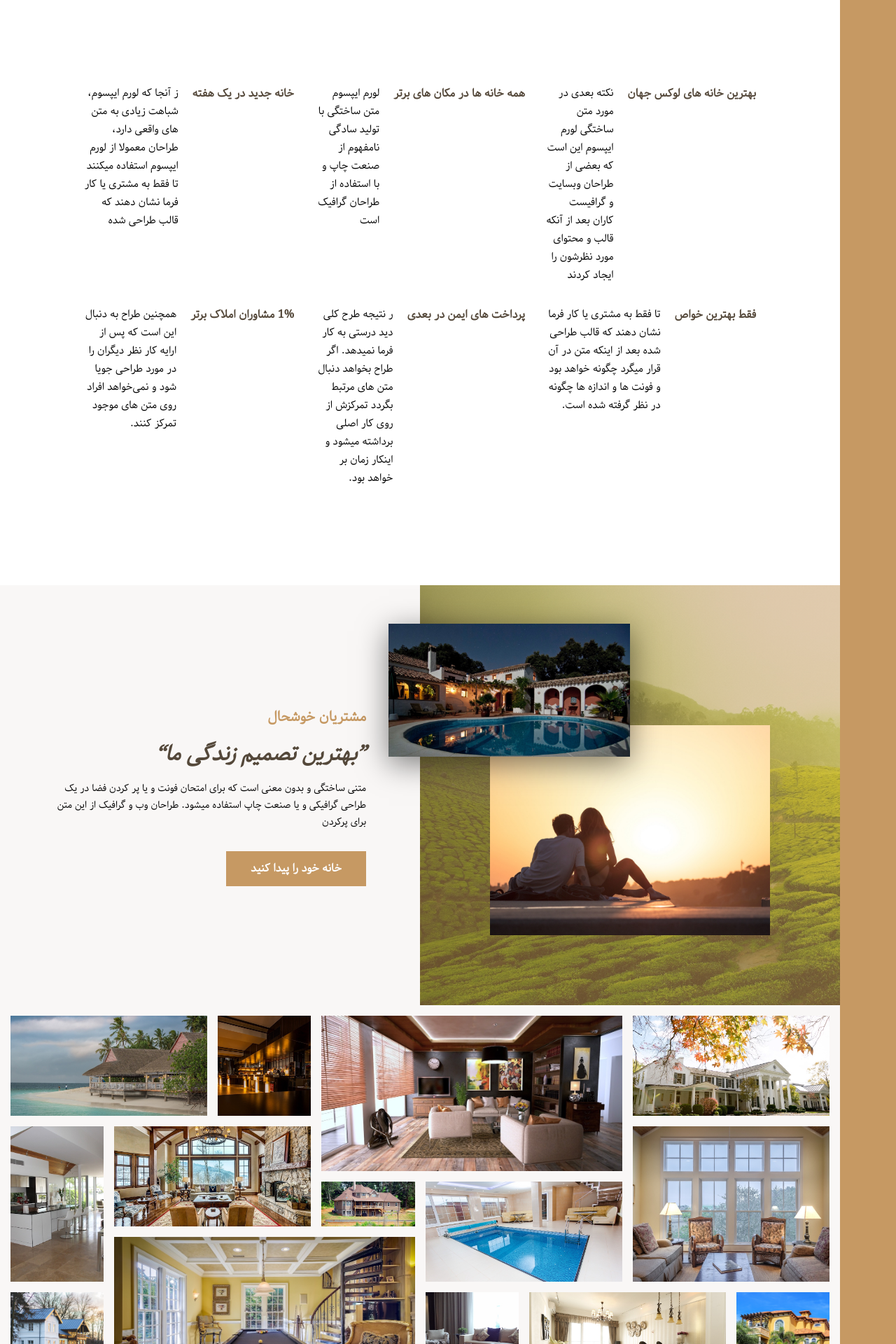
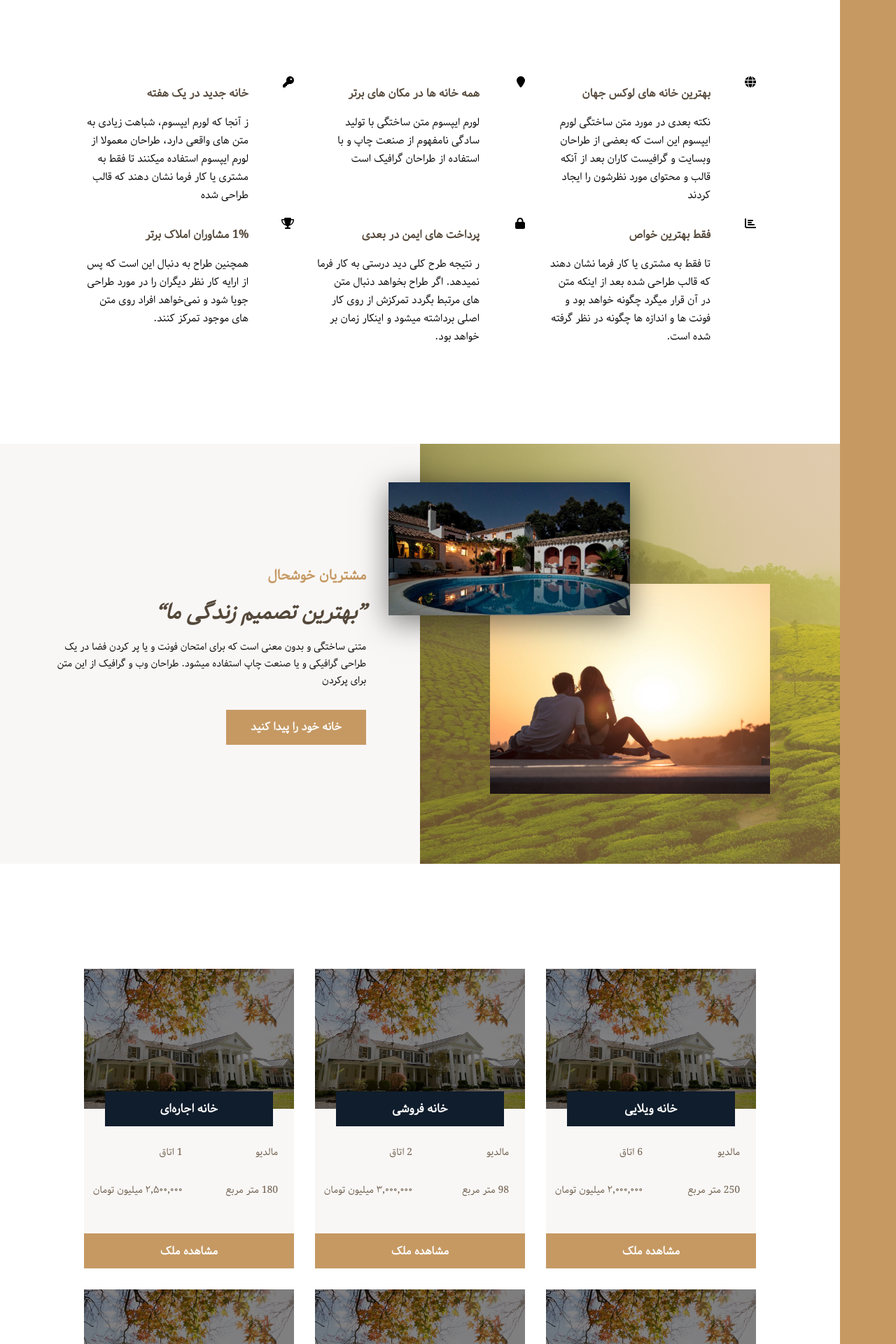
Before and after one commit to mosalehkamali/real-estate, a Next.js app: page / in a window 1280 px wide. Shown: the part 660-2580 px from the top of the page at 70% size. Built offline with nearby package versions, Linux system fonts and the light colour scheme.

Commit message:
home page update

```diff
--- /dev/null
+++ b/components/modules/Home.js
@@ -0,0 +1,36 @@
+import React from 'react'
+import Link from 'next/link'
+
+function Home({ title, id, price, meterage, roomCount, img }) {
+  return (
+    <div class="card">
+    <img src="img/gal-1.jpeg" alt="House 6" class="card__img" />
+      <h5 class="card__title">{title}</h5>
+      <span class="card__like">
+        <i class="fa fa-heart"></i>
+      </span>
+      <div class="card__details">
+        <span class="">
+          <i class="fa fa-map-marker card__icon"></i>
+        </span>
+        <p class="card__text">مالدیو</p>
+        <span class="">
+          <i class="fa fa-user card__icon"></i>
+        </span>
+        <p class="card__text">{roomCount} اتاق</p>
+        <span class="">
+          <i class="fa fa-expand card__icon"></i>
+        </span>
+        <p class="card__text">{meterage} متر مربع</p>
+        <span class="">
+          <i class="fa fa-key card__icon"></i>
+        </span>
+        <p class="card__text">{price.toLocaleString("fa-IR")} میلیون تومان</p>
+      </div>
+
+    <Link href={`/homes/${id}`} class="btn btn-brown btn-card">مشاهده ملک</Link>
+</div>
+  )
+}
+
+export default Home
--- a/components/templates/index/Features.js
+++ b/components/templates/index/Features.js
@@ -1,82 +1,93 @@
-import React from 'react'
+import React from "react";
+import "@fortawesome/fontawesome-svg-core/styles.css";
+import { FontAwesomeIcon } from "@fortawesome/react-fontawesome";
+import { config } from "@fortawesome/fontawesome-svg-core";
+import {
+  faBarChart,
+  faGlobe,
+  faKey,
+  faLock,
+  faMapMarker,
+  faTrophy,
+} from "@fortawesome/free-solid-svg-icons";
+config.autoAddCss = false;
 
-function Fetures() {
+function Features() {
   return (
-
-               <div class="featurs">
-                <div class="featur">
-                    {/* <svg class="featur__icon">
-                        <use xlink:href="img/sprite.svg#icon-global"></use>
-                    </svg> */}
-                    <h4 class="u-heading--dark">بهترین خانه های لوکس جهان</h4>
-                    <p class="u-paragraph">
-                        نکته بعدی در مورد متن ساختگی لورم ایپسوم این است که بعضی
-                        از طراحان وبسایت و گرافیست کاران بعد از آنکه قالب و
-                        محتوای مورد نظرشون را ایجاد کردند
+    <div className="featurs">
+      <div className="featur">
+        <span className="featur__icon">
+          {/* <i className="fa fa-globe"></i> */}
+          <FontAwesomeIcon icon={faGlobe} />
+        </span>
+        <h4 className="u-heading--dark">بهترین خانه های لوکس جهان</h4>
+        <p className="u-paragraph">
+          نکته بعدی در مورد متن ساختگی لورم ایپسوم این است که بعضی از طراحان
+          وبسایت و گرافیست کاران بعد از آنکه قالب و محتوای مورد نظرشون را ایجاد
+          کردند
         </p>
       </div>
 
-                <div class="featur">
-                    {/* <svg class="featur__icon">
-                        <use xlink:href="img/sprite.svg#icon-map-pin"></use>
-                    </svg> */}
-                    <h4 class="u-heading--dark">
-                        همه خانه ها در مکان های برتر
-                    </h4>
-                    <p class="u-paragraph">
-                        لورم ایپسوم متن ساختگی با تولید سادگی نامفهوم از صنعت
-                        چاپ و با استفاده از طراحان گرافیک است
+      <div className="featur">
+        <span className="featur__icon">
+          {/* <i className="fa fa-map-marker"></i> */}
+          <FontAwesomeIcon icon={faMapMarker} />
+        </span>
+        <h4 className="u-heading--dark">همه خانه ها در مکان های برتر</h4>
+        <p className="u-paragraph">
+          لورم ایپسوم متن ساختگی با تولید سادگی نامفهوم از صنعت چاپ و با استفاده
+          از طراحان گرافیک است
         </p>
       </div>
-                <div class="featur">
-                    {/* <svg class="featur__icon">
-                        <use xlink:href="img/sprite.svg#icon-key"></use>
-                    </svg> */}
-                    <h4 class="u-heading--dark">خانه جدید در یک هفته</h4>
-                    <p class="u-paragraph">
-                        ز آنجا که لورم ایپسوم، شباهت زیادی به متن های واقعی
-                        دارد، طراحان معمولا از لورم ایپسوم استفاده میکنند تا فقط
-                        به مشتری یا کار فرما نشان دهند که قالب طراحی شده
+      <div className="featur">
+        <span className="featur__icon">
+          {/* <i className="fa fa-key"></i> */}
+          <FontAwesomeIcon icon={faKey} />
+        </span>
+        <h4 className="u-heading--dark">خانه جدید در یک هفته</h4>
+        <p className="u-paragraph">
+          ز آنجا که لورم ایپسوم، شباهت زیادی به متن های واقعی دارد، طراحان
+          معمولا از لورم ایپسوم استفاده میکنند تا فقط به مشتری یا کار فرما نشان
+          دهند که قالب طراحی شده
         </p>
       </div>
-                <div class="featur">
-                    {/* <svg class="featur__icon">
-                        <use
-                            xlink:href="img/sprite.svg#icon-presentation"
-                        ></use>
-                    </svg> */}
-                    <h4 class="u-heading--dark">فقط بهترین خواص</h4>
-                    <p class="u-paragraph">
-                        تا فقط به مشتری یا کار فرما نشان دهند که قالب طراحی شده
-                        بعد از اینکه متن در آن قرار میگرد چگونه خواهد بود و فونت
-                        ها و اندازه ها چگونه در نظر گرفته شده است.
+      <div className="featur">
+        <span className="featur__icon">
+          {/* <i className="fa fa-bar-chart-o"></i> */}
+          <FontAwesomeIcon icon={faBarChart} />
+        </span>
+        <h4 className="u-heading--dark">فقط بهترین خواص</h4>
+        <p className="u-paragraph">
+          تا فقط به مشتری یا کار فرما نشان دهند که قالب طراحی شده بعد از اینکه
+          متن در آن قرار میگرد چگونه خواهد بود و فونت ها و اندازه ها چگونه در
+          نظر گرفته شده است.
         </p>
       </div>
-                <div class="featur">
-                    {/* <svg class="featur__icon">
-                        <use xlink:href="img/sprite.svg#icon-lock"></use>
-                    </svg> */}
-                    <h4 class="u-heading--dark">پرداخت های ایمن در بعدی</h4>
-                    <p class="u-paragraph">
-                        ر نتیجه طرح کلی دید درستی به کار فرما نمیدهد. اگر طراح
-                        بخواهد دنبال متن های مرتبط بگردد تمرکزش از روی کار اصلی
-                        برداشته میشود و اینکار زمان بر خواهد بود.
+      <div className="featur">
+        <span className="featur__icon">
+          {/* <i className="fa fa-lock"></i> */}
+          <FontAwesomeIcon icon={faLock} />
+        </span>
+        <h4 className="u-heading--dark">پرداخت های ایمن در بعدی</h4>
+        <p className="u-paragraph">
+          ر نتیجه طرح کلی دید درستی به کار فرما نمیدهد. اگر طراح بخواهد دنبال
+          متن های مرتبط بگردد تمرکزش از روی کار اصلی برداشته میشود و اینکار زمان
+          بر خواهد بود.
         </p>
       </div>
-                <div class="featur">
-                    {/* <svg class="featur__icon">
-                        <use xlink:href="img/sprite.svg#icon-trophy"></use>
-                    </svg> */}
-                    <h4 class="u-heading--dark">1% مشاوران املاک برتر</h4>
-                    <p class="u-paragraph">
-                        همچنین طراح به دنبال این است که پس از ارایه کار نظر
-                        دیگران را در مورد طراحی جویا شود و نمی‌خواهد افراد روی
-                        متن های موجود تمرکز کنند.
+      <div className="featur">
+        <span className="featur__icon">
+          {/* <i className="fa fa-trophy"></i> */}
+          <FontAwesomeIcon icon={faTrophy} />
+        </span>
+        <h4 className="u-heading--dark">1% مشاوران املاک برتر</h4>
+        <p className="u-paragraph">
+          همچنین طراح به دنبال این است که پس از ارایه کار نظر دیگران را در مورد
+          طراحی جویا شود و نمی‌خواهد افراد روی متن های موجود تمرکز کنند.
         </p>
       </div>
     </div>
-
-  )
+  );
 }
 
-export default Fetures
+export default Features;
--- /dev/null
+++ b/components/templates/index/Homes.js
@@ -0,0 +1,19 @@
+import React from 'react'
+import db from "./../../../data/db.json"
+import Home from '@/components/modules/Home'
+
+function Homes() {
+  return (
+    <div className='homes'>
+      {
+        db.homes.slice(0 , 6).map((home)=>{
+            return(
+                <Home key={home.id} {...home} />
+                )
+        })
+      }
+    </div>
+  )
+}
+
+export default Homes
--- a/data/db.json
+++ b/data/db.json
@@ -1,3 +1,68 @@
 {
-    "homes": [{}]
-}
+    "homes": [
+      {
+        "id": 1,
+        "title": "خانه ویلایی",
+        "img": "/img/house-1.jpeg",
+        "roomCount": 6,
+        "meterage": 250,
+        "price": 2000000
+      },
+      {
+        "id": 2,
+        "title": "خانه فروشی",
+        "img": "/img/house-2.jpeg",
+        "roomCount": 2,
+        "meterage": 98,
+        "price": 3000000
+      },
+      {
+        "id": 3,
+        "title": "خانه اجاره‌ای",
+        "img": "/img/house-3.jpeg",
+        "roomCount": 1,
+        "meterage": 180,
+        "price": 2500000
+      },
+      {
+        "id": 4,
+        "title": "سوییت",
+        "img": "/img/house-4.jpeg",
+        "roomCount": 5,
+        "meterage": 210,
+        "price": 500000
+      },
+      {
+        "id": 5,
+        "title": "باغ",
+        "img": "/img/house-5.jpeg",
+        "roomCount": 8,
+        "meterage": 290,
+        "price": 1200000
+      },
+      {
+        "id": 6,
+        "title": "واحد آپارتمان",
+        "img": "/img/house-6.jpeg",
+        "roomCount": 2,
+        "meterage": 150,
+        "price": 800000
+      },
+      {
+        "id": 7,
+        "title": "خانه ویلایی",
+        "img": "/img/house-1.jpeg",
+        "roomCount": 5,
+        "meterage": 300,
+        "price": 2200000
+      },
+      {
+        "id": 8,
+        "title": "خانه اجاره‌ای",
+        "img": "/img/house-2.jpeg",
+        "roomCount": 3,
+        "meterage": 200,
+        "price": 5000000
+      }
+    ]
+  }
--- a/pages/index.js
+++ b/pages/index.js
@@ -1,5 +1,6 @@
 import Features from '@/components/templates/index/Features'
 import Gallery from '@/components/templates/index/Gallery'
+import Homes from '@/components/templates/index/Homes'
 import Story from '@/components/templates/index/Story'
 import React from 'react'
 
@@ -8,6 +9,7 @@ function index() {
     <>
       <Features></Features>
       <Story></Story>
+      <Homes></Homes>
       <Gallery></Gallery>
     </>
   )
```
Also changed, not shown: package.json (+3 -4 lines), 1 other file (tests, documents, lock files or other folders). Lines whose indentation alone changed are shown as unchanged.
